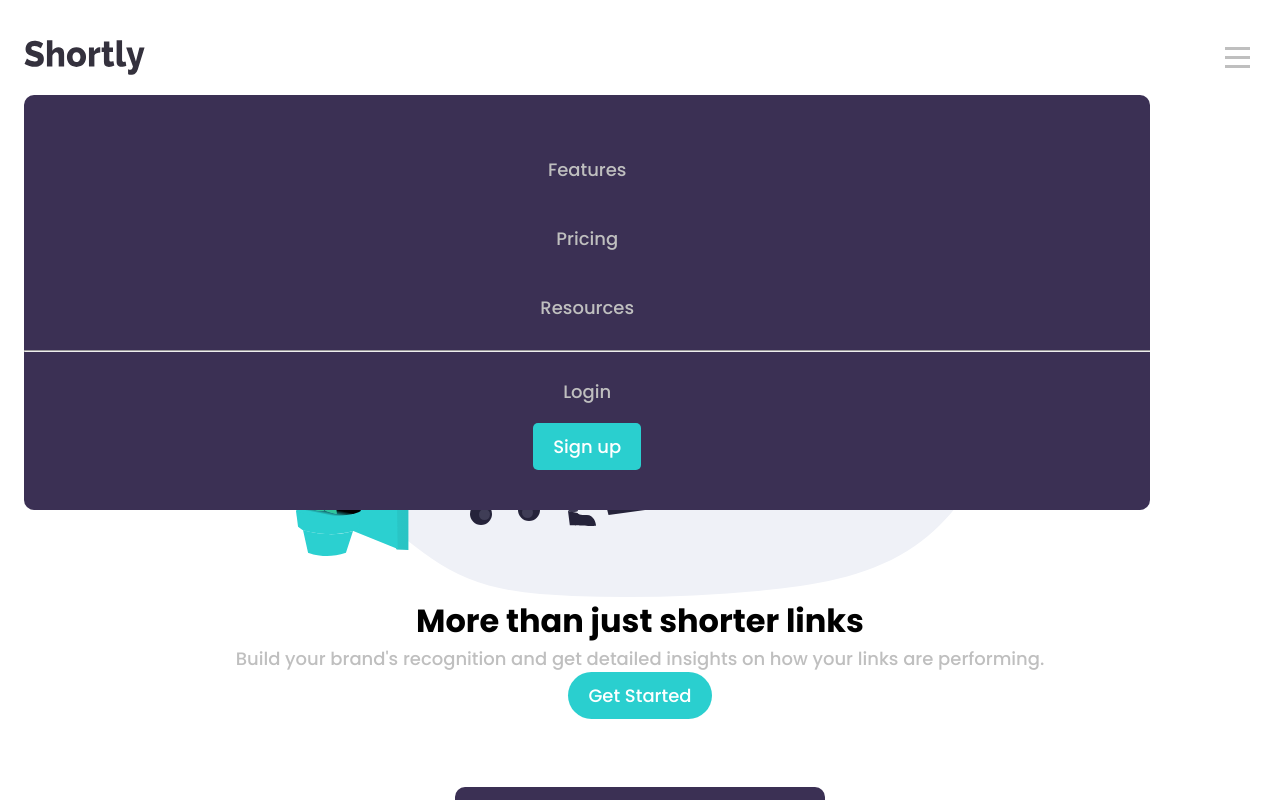
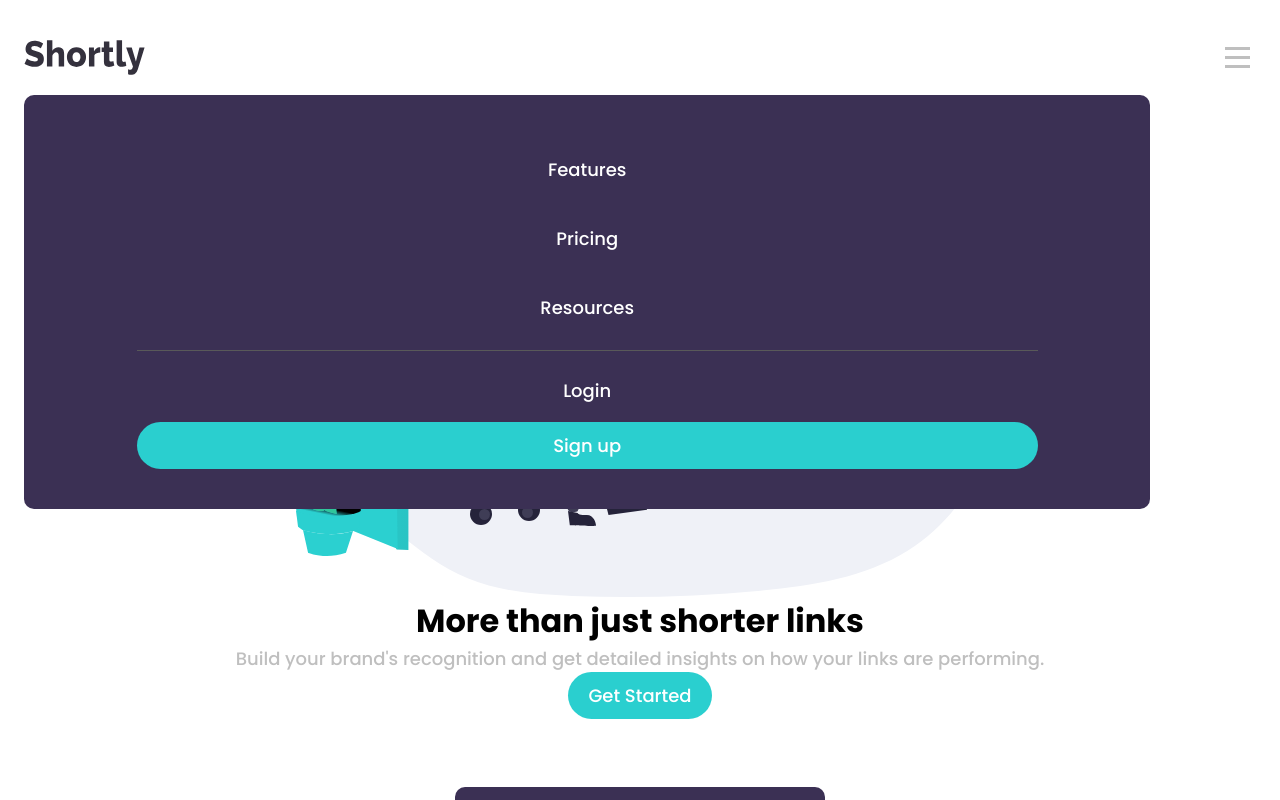
Before and after one commit to yingmo55/URL-shortening-API-landing-page, a React (Create React App) app: page / in a window 1280 px wide. Both pictures are taken after a click on the button 1237 px from the left and 57 px from the top of the page. Shown: the top 800 px of the page. Built offline with nearby package versions, Linux system fonts and the light colour scheme.

Commit message:
Adjust navbar text color and button width

```diff
--- a/src/Components/Navbar/Navbar.css
+++ b/src/Components/Navbar/Navbar.css
@@ -52,7 +52,9 @@
 }
 
 .nav-menu hr {
-    width: 100%;
+    width: 80%;
+    border: none;
+    border-top: 1px solid hsl(0, 0%, 35%);
 }
 
 .nav-menu ul {
@@ -64,6 +66,15 @@
     padding: 21px 0;
 }
 
+.nav-menu li,
+.nav-menu p {
+    color: white;
+}
+
+.authentication {
+    width: 100%;
+}
+
 @keyframes dropDown {
     0% {
         max-height: 1px;
--- a/src/Components/Navbar/Navbar.js
+++ b/src/Components/Navbar/Navbar.js
@@ -10,6 +10,11 @@ export default function Navbar() {
     const toggleMobileNav = () => {
         console.log('it should work')
         setShowMobileNav(prev => !prev)
+    }
+
+    const signUpBtnStyle = {
+        borderRadius: 25,
+        width: "80%",
     }
 
     return (
@@ -28,9 +33,9 @@ export default function Navbar() {
                     <li>Resources</li>
                 </ul>
                 <hr />
-                <div>
+                <div className='authentication'>
                     <p>Login</p>
-                    <Button>Sign up</Button>
+                    <Button styles={signUpBtnStyle}>Sign up</Button>
                 </div>
             </nav>
         </div>
```
